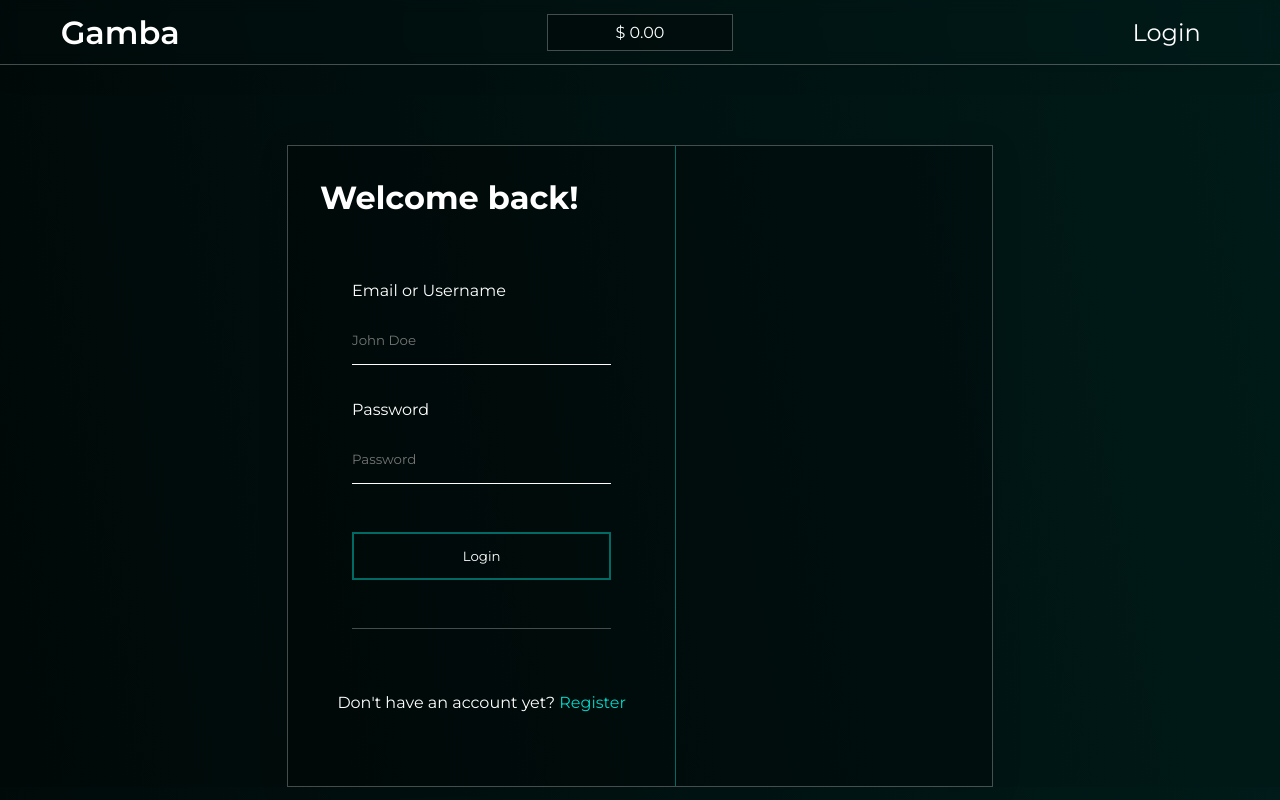
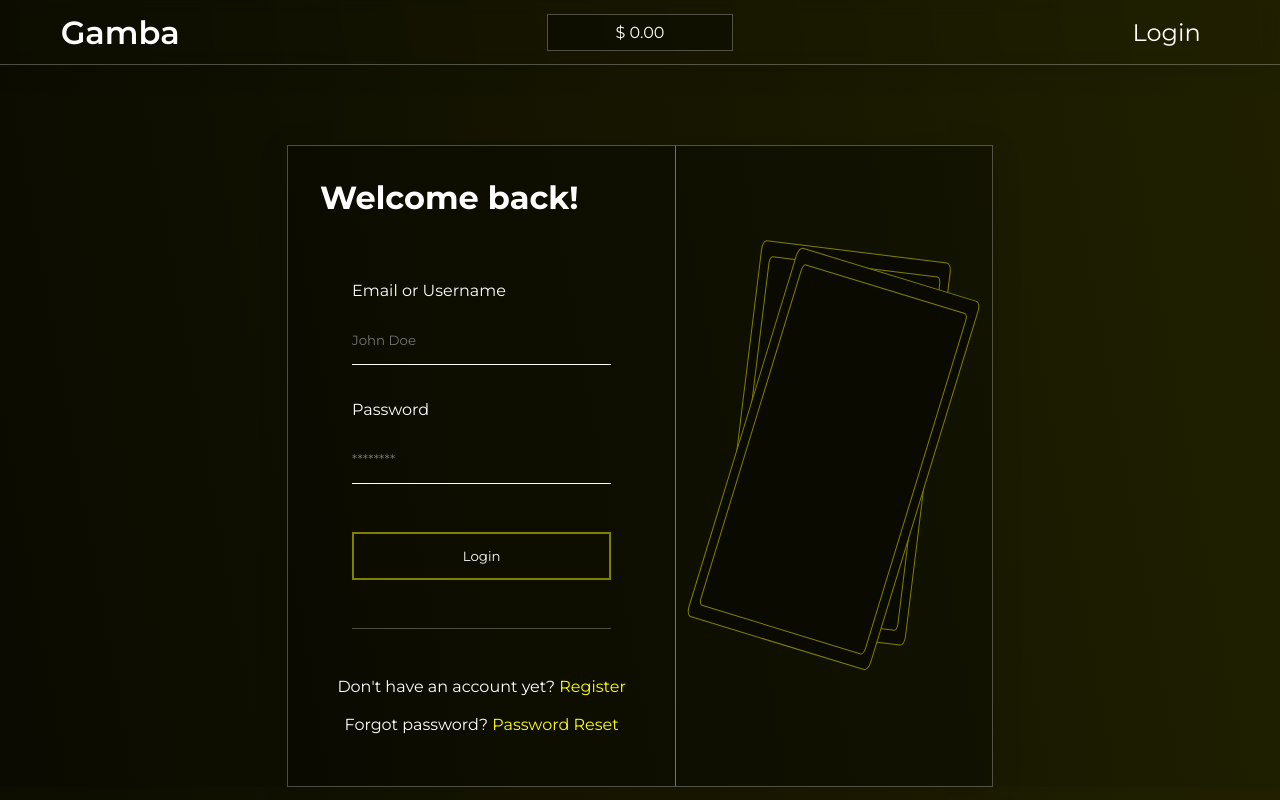
Before and after one commit to Tady-g8/Gamba, a React (Vite) app in the folder GambaFrontend/: page /Login in a window 1280 px wide. Built offline with nearby package versions, Linux system fonts and the light colour scheme.

Commit message:
Added cards + card animation to login page

```diff
--- a/GambaFrontend/src/css/login.css
+++ b/GambaFrontend/src/css/login.css
@@ -22,6 +22,14 @@
 
 .loginRight{
     border-left: 1px solid var(--color-secondary-main);
+    display: grid;
+    grid-template: 1fr / 1fr;
+    place-items: center;
+}
+
+.loginRight > * {
+    grid-column: 1 / 1;
+    grid-row: 1 / 1;
 }
 
 form{
@@ -59,7 +67,7 @@ button{
 }
 
 .dontHaveAccount{
-    margin-top: 4rem;
+    margin-top: 3rem;
     text-align: center;
 }
 
@@ -67,3 +75,60 @@ a {
     color: var(--color-secondary);
     text-decoration: none;
 }
+
+.playingCard{
+    background-color: var(--color-primary-darker);
+    z-index: 1;
+    width: 60%;
+    height: 60%;
+    margin: auto;
+    margin-top: 6.5rem;
+    border: 1px solid var(--color-secondary-main);
+    border-radius: 2.5%;
+    transform: rotate(7deg);
+}
+
+.innerCard{
+    z-index: 1;
+    width: 90%;
+    height: 92.5%;
+    margin: auto;
+    margin-top: .87rem;
+    border: 1px solid var(--color-secondary-main);
+    border-radius: 2%;
+    display: grid;
+}
+
+.playingCard2{
+    transition: .4s ease;
+    background-color: var(--color-primary-darker);
+    z-index: 2;
+    width: 60%;
+    height: 60%;
+    margin: auto;
+    margin-top: 7.5rem;
+    border: 1px solid var(--color-secondary-main);
+    border-radius: 2.5%;
+    transform: rotate(17deg);
+}
+
+.innerCard2{
+    z-index: 2;
+    width: 90%;
+    height: 92.5%;
+    margin: auto;
+    margin-top: .87rem;
+    border: 1px solid var(--color-secondary-main);
+    border-radius: 2%;
+    display: grid;
+}
+
+.formMsg{
+    width: 100%;
+    height: 100%;
+    padding-top: 10rem;
+    text-align: center;
+    font-size: 1.5rem;
+    box-sizing: border-box;
+    color: white;
+}
--- a/GambaFrontend/src/index.css
+++ b/GambaFrontend/src/index.css
@@ -13,10 +13,15 @@
   --color-primary: rgba(010, 030, 050, 1);
   --color-primary-darker: rgba(000, 000, 000, 1);
 
-  --color-secondary: rgba(000, 214, 200, 1);
+  --color-secondary: rgba(255, 255, 000, 1); /*000 - 255 |*/
   --color-secondary-main: rgba(000, 000, 000, 1);
   --color-secondary-darker: rgba(000, 000, 000, 1);
 
+}
+
+::selection {
+  background-color: var(--color-secondary-main);
+  color: white;
 }
 
 * {
--- a/GambaFrontend/src/login.jsx
+++ b/GambaFrontend/src/login.jsx
@@ -1,32 +1,93 @@
 import './css/login.css'
+import React, { useState } from 'react';
 
 export default function Login() {
+    const [formData, setFormData] = useState({
+        email: '',
+        password: ''
+      });
+
+      const handleChange = (e) => {
+        const { name, value } = e.target;
+        setFormData(prevState => ({
+          ...prevState,
+          [name]: value
+        }));
+      };
+
+    const handleSubmit = (e) => {
+        e.preventDefault();
+        if (formData.email === 'tadyg8' && formData.password === '123') {
+            let msg = 'Welcome' + ' ' + formData.email;
+            cardMover(msg);
+        } else {
+            cardMover('Wrong email or password');
+        }
+    }
     return (
         <div className="loginWrap">
             <div className="loginLeft">
             <h1>Welcome back!</h1>
 
-            <form>
-                <label htmlFor="">Email or Username</label>
+            <form onSubmit={handleSubmit}>
+                <label htmlFor="email">Email or Username</label>
                 <br />
-                <input type="text" placeholder="John Doe"
-                className="loginInput"/>
+                <input className='loginInput' placeholder='John Doe' type="text" id="email" name="email" value={formData.email} onChange={handleChange} />
                 <br />
                 <br />
-                <label htmlFor="">Password</label>
-                <br />
-                <input type="password" placeholder="Password" className="loginInput"/>
+                <label htmlFor="password">Password</label>
+                <input className='loginInput' placeholder='********' type="password" id="password" name="password" value={formData.password} onChange={handleChange} />
                 <br />
                 <button type="submit">Login</button>
             </form>
-            <p className='dontHaveAccount'>Don't have an account yet? <a href="/register">Register</a></p>
+            <p className='dontHaveAccount'>Don't have an account yet? <a href="/register">Register</a> <br /> <br />
+            Forgot password? <a href="/forgot">Password Reset</a></p>
             </div>
 
             <div className="loginRight">
+                <div className="playingCard">
+                    <div className="innerCard">
+                        <div className="formMsg"></div>
+                    </div>
+                </div>
+                <div className="playingCard2">
+                    <div className="innerCard2">
 
+                    </div>
+                </div>
             </div>
+
 
 
         </div>
     )
 }
+
+function cardMover(msg) {
+    const formMsg = document.querySelector('.formMsg');
+    const card = document.querySelector('.playingCard2');
+
+    formMsg.innerHTML = msg;
+
+    card.style.transform = "translateX(400px) rotate(45deg) translateY(50px)";
+    setTimeout(() => {
+        card.style.zIndex = "0";
+    }, 200);
+
+    setTimeout(() => {
+        card.style.transform = "translateX(0px) rotate(17deg) ";
+    }, 400);
+
+    setTimeout(() => {
+        card.style.transform = "translateX(400px) rotate(45deg) translateY(50px)";
+        setTimeout(() => {
+            card.style.zIndex = "2";
+        }, 200);
+
+
+        // After another 0.3 seconds, move the card back to the original position again
+        setTimeout(() => {
+            card.style.transform = "translateX(0px) rotate(17deg)";
+        }, 300);
+    }, 3500);
+}
```
